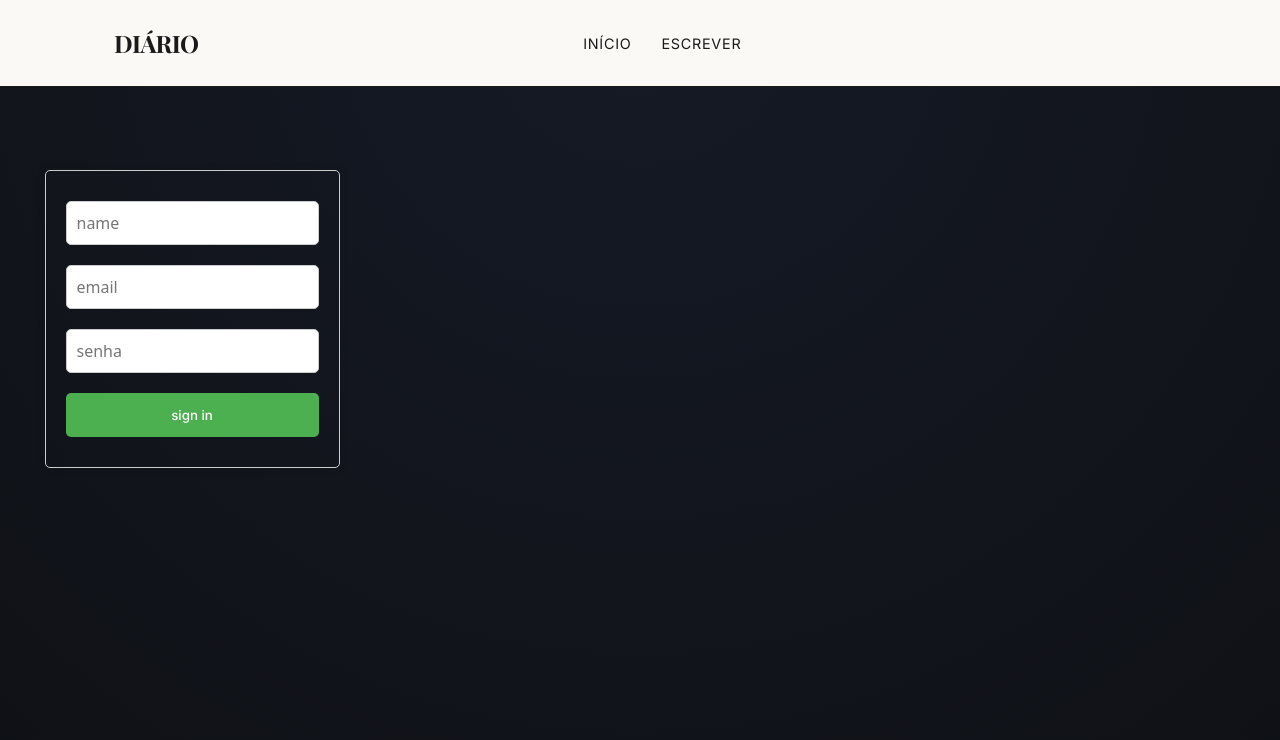
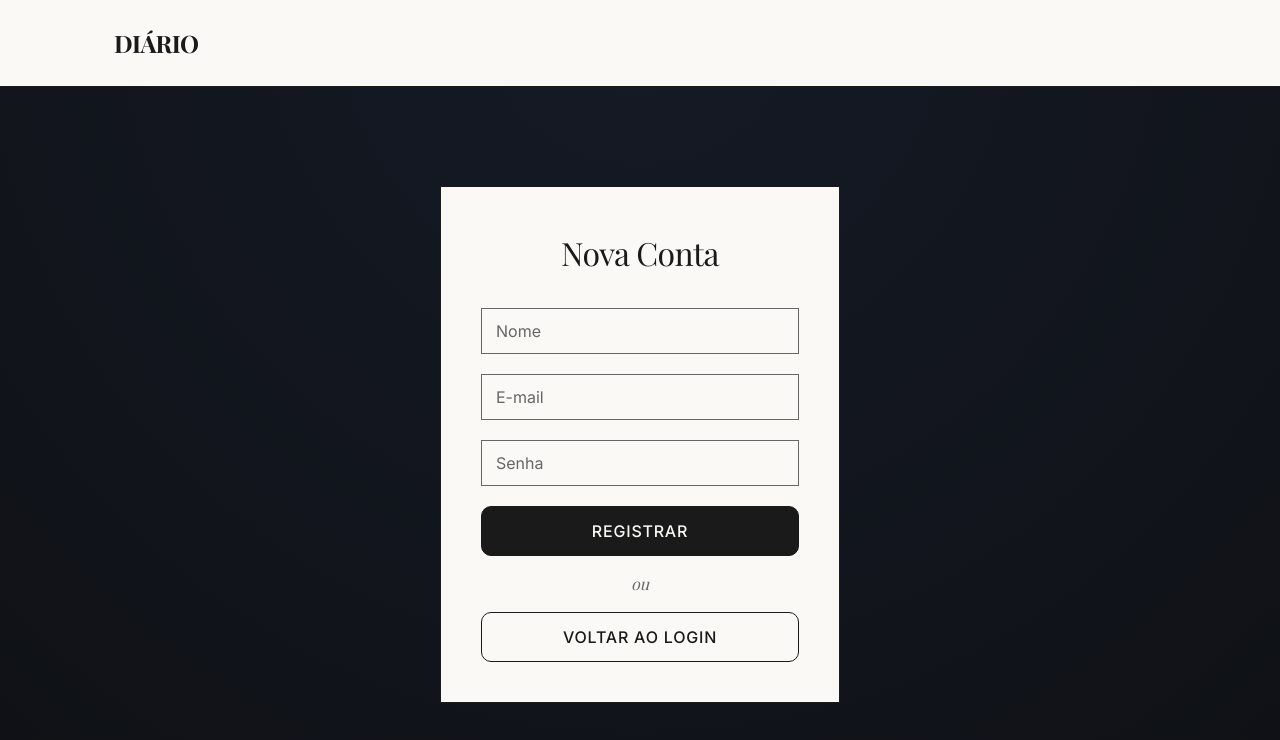
Before and after one commit to he445/diarioFrontOfc, a React (Vite) app in the folder react-ts/: page /creat in a window 1280 px wide. Shown: the top 740 px of the page. Built offline with nearby package versions, Linux system fonts and the light colour scheme; a web font is replaced by a local one.

Commit message:
feat: refatoring

```diff
--- a/react-ts/src/create/creat.tsx
+++ b/react-ts/src/create/creat.tsx
@@ -4,54 +4,76 @@ import { api } from "../utils/api/api";
 import { User } from "../utils/types/data";
 import { useNavigate } from "react-router-dom";
 
-function creat() {
+// O nome da função DEVE começar com maiúscula no React
+function Creat() {
   const navigate = useNavigate();
   const [newUser, setNewUser] = useState<User>({} as User);
+
   async function handleSubmit(e: FormEvent<HTMLFormElement>) {
     e.preventDefault();
     try {
       const createdUser = await api.creatUser(newUser);
       if (!createdUser) {
-        alert("usuario n existe ou senha/email incorretos");
+        alert("Erro ao criar conta. Verifique os dados e tente novamente.");
       } else {
-        navigate("/");
+        navigate("/"); // Volta pro login após criar a conta com sucesso
       }
-    } catch (error) {}
+    } catch (error) {
+      console.error("Erro na criação:", error);
+    }
   }
 
   return (
-    <section className="creatArea">
+    <section className="createArea">
+      <div className="createBox">
+        <h2 className="createTitle">Nova Conta</h2>
+
         <form className="formCreate" onSubmit={handleSubmit}>
           <input
-        className="creatInput"
-          placeholder="name"
+            className="createInput"
+            placeholder="Nome"
+            type="text"
+            required
             onChange={(event) => {
               setNewUser({ ...newUser, name: event.target.value });
-            console.log("aoba", newUser);
             }}
-        ></input>
-        <input className="creatInput"
-          placeholder="email"
+          />
+          <input
+            className="createInput"
+            placeholder="E-mail"
             type="email"
             required
             onChange={(event) => {
               setNewUser({ ...newUser, email: event.target.value });
-            console.log("aoba", newUser);
             }}
-        ></input>
+          />
           <input
-        className="creatInput"
-          placeholder="senha"
-
+            className="createInput"
+            placeholder="Senha"
+            type="password" /* Muito importante para esconder os caracteres! */
             required
             onChange={(event) => {
               setNewUser({ ...newUser, password: event.target.value });
-            console.log("aoba", newUser);
             }}
-        ></input>
-        <button>sign in</button>
+          />
+
+          <button className="createBtn primary" type="submit">
+            Registrar
+          </button>
+
+          <div className="createDivider">ou</div>
+
+          <button
+            className="createBtn secondary"
+            type="button"
+            onClick={() => navigate("/")}
+          >
+            Voltar ao Login
+          </button>
         </form>
+      </div>
     </section>
   );
 }
-export default creat;
+
+export default Creat;
--- a/react-ts/src/create/create.css
+++ b/react-ts/src/create/create.css
@@ -1,44 +1,95 @@
-.creatArea {
+/* create.css */
+.createArea {
   display: flex;
   justify-content: center;
   align-items: center;
-  margin-top: 2rem;
-  height: 50vh;
-  width: 30vw;
+  min-height: calc(100vh - 150px);
+  padding: 20px;
 }
 
-.formCreate{
+.createBox {
+  width: 100%;
+  max-width: 400px;
+  padding: 40px;
+  /* Sem sombras, apenas linha de contorno */
+  border: 1px solid var(--color-ink);
+  background-color: var(--bg-paper);
+}
+
+.createTitle {
+  font-family: var(--font-serif);
+  text-align: center;
+  font-size: 2rem;
+  margin-bottom: 30px;
+  font-weight: 400;
+  letter-spacing: -0.02em;
+  color: var(--color-ink);
+}
+
+.formCreate {
   display: flex;
   flex-direction: column;
-  align-items: center;
-  padding: 20px;
-  border: 1px solid #ccc;
-  border-radius: 5px;
-  box-shadow: 0px 0px 10px rgba(0, 0, 0, 0.1);
 }
 
-.formCreate .creatInput {
+.createInput {
   width: 100%;
-  padding: 10px;
-  margin: 10px 0;
-  font-size: 16px;
-  border: 1px solid #ccc;
-  border-radius: 5px;
-  box-sizing: border-box;
+  padding: 12px 14px;
+  margin-bottom: 20px;
+  font-family: var(--font-sans);
+  font-size: 1rem;
+  color: var(--color-ink);
+  background: transparent;
+  border: 1px solid var(--color-muted);
+  outline: none;
+  transition: border-color 0.2s;
 }
 
-.formCreate button {
-  width: 100%;
-  background-color: #4caf50;
-  color: white;
-  padding: 14px 20px;
-  margin: 10px 0;
-  border: none;
-  border-radius: 5px;
-  cursor: pointer;
-  transition: background-color 0.3s ease;
+.createInput::placeholder {
+  color: var(--color-muted);
 }
 
-.formCreate button:hover {
-  background-color: #3e8e41;
+.createInput:focus {
+  border-color: var(--color-ink);
 }
+
+/* Botões */
+.createBtn {
+  width: 100%;
+  padding: 14px 20px;
+  font-size: 1rem;
+  font-family: var(--font-sans);
+  text-transform: uppercase;
+  letter-spacing: 0.05em;
+  cursor: pointer;
+  transition: all 0.2s ease;
+}
+
+.createBtn.primary {
+  background-color: var(--color-ink);
+  color: var(--bg-paper);
+  border: 1px solid var(--color-ink);
+}
+
+.createBtn.primary:hover {
+  background-color: transparent;
+  color: var(--color-ink);
+}
+
+.createDivider {
+  text-align: center;
+  margin: 15px 0;
+  font-family: var(--font-serif);
+  color: var(--color-muted);
+  font-style: italic;
+}
+
+.createBtn.secondary {
+  background-color: transparent;
+  color: var(--color-ink);
+  border: 1px solid var(--color-ink);
+}
+
+.createBtn.secondary:hover {
+  background-color: var(--color-ink);
+  color: var(--bg-paper);
+}
--- a/react-ts/src/main.tsx
+++ b/react-ts/src/main.tsx
@@ -1,22 +1,21 @@
-import React from 'react'
-import ReactDOM from 'react-dom/client'
-import NavBar from './navBar/navbar'
-import Login from './login/login'
-import Creat from './create/creat'
-import Home from './home/home'
+import React from "react";
+import ReactDOM from "react-dom/client";
+import NavBar from "./navBar/navbar";
+import Login from "./login/login";
+import Creat from "./create/creat";
+import Home from "./home/home";
 import { BrowserRouter, Routes, Route } from "react-router-dom";
-import './index.css'
+import "./index.css";
 
-ReactDOM.createRoot(document.getElementById('root') as HTMLElement).render(
+ReactDOM.createRoot(document.getElementById("root") as HTMLElement).render(
   <React.StrictMode>
-    <NavBar />
     <BrowserRouter>
-<Routes>
-  <Route path="/" element={<Login/>} />
-  <Route path="/home" element={<Home/>} />
-  <Route path="/creat" element={<Creat/>} />
-</Routes>
-</BrowserRouter>
-
+      <NavBar />
+      <Routes>
+        <Route path="/" element={<Login />} />
+        <Route path="/home" element={<Home />} />
+        <Route path="/creat" element={<Creat />} />
+      </Routes>
+    </BrowserRouter>
   </React.StrictMode>,
-)
+);
--- a/react-ts/src/navBar/navBar.css
+++ b/react-ts/src/navBar/navBar.css
@@ -1,6 +1,7 @@
-/* navBar.css */
+/* navBar.css (COMPLETO) */
+
+/* Barra geral */
 .navbar {
-  /* Retiramos o display: flex daqui. A navbar agora é só o "fundo" e a "borda" */
   background: var(--bg-paper);
   position: sticky;
   top: 0;
@@ -9,13 +10,13 @@
   margin-bottom: 2rem;
 }
 
-/* Nova classe que vai dentro do container para separar os itens */
+/* O Segredo do alinhamento está aqui: */
 .nav-content {
   display: flex;
-  justify-content: space-between;
+  justify-content: space-between; /* Mantém o H1 na esquerda e o Perfil na Direita */
   align-items: center;
   width: 100%;
-  padding: 24px 0; /* O respiro fica aqui agora */
+  padding: 20px 0;
 }
 
 .navbar h1 {
@@ -23,12 +24,13 @@
   font-size: 1.5rem;
   letter-spacing: -0.02em;
   text-transform: uppercase;
-  margin: 0; /* Garante que o H1 não empurre as coisas */
+  margin: 0;
 }
 
+/* Menu de Links */
 .nav-links {
   display: flex;
-  gap: 30px; /* Aumentei um pouco o espaço entre "Início" e "Escrever" */
+  gap: 30px;
 }
 
 .nav-links a {
@@ -38,17 +40,141 @@
   text-transform: uppercase;
   letter-spacing: 0.05em;
   transition: opacity 0.2s;
+  text-decoration: none;
 }
 
 .nav-links a:hover {
   opacity: 0.5;
 }
 
+/* Perfil */
 .user-profile {
   display: flex;
   align-items: center;
   gap: 10px;
   cursor: pointer;
-  /* Se não tiver avatar ainda, defina uma largura mínima para a div não sumir e bugar o layout */
-  min-width: 40px;
 }
+
+.user-name {
+  font-family: var(--font-serif);
+  font-style: italic;
+  font-size: 1.1rem;
+}
+
+/* -----------------------------
+   Estilos do Modal Editorial
+------------------------------ */
+
+.modal-header {
+  display: flex;
+  justify-content: space-between;
+  align-items: center;
+  margin-bottom: 25px;
+  border-bottom: 1px solid var(--color-ink);
+  padding-bottom: 10px;
+}
+
+.modal-title {
+  font-family: var(--font-serif);
+  font-size: 1.8rem;
+  font-weight: 400;
+  margin: 0;
+}
+
+.close-btn {
+  background: transparent;
+  border: none;
+  font-family: var(--font-sans);
+  font-size: 1.2rem;
+  cursor: pointer;
+  padding: 0;
+}
+
+.close-btn:hover {
+  color: var(--color-muted);
+  background: transparent;
+}
+
+.modal-form {
+  display: flex;
+  flex-direction: column;
+}
+
+.modal-form label {
+  font-family: var(--font-sans);
+  font-size: 0.85rem;
+  text-transform: uppercase;
+  letter-spacing: 0.05em;
+  margin-bottom: 5px;
+  color: var(--color-muted);
+}
+
+.modal-input {
+  width: 100%;
+  padding: 10px 14px;
+  margin-bottom: 20px;
+  font-family: var(--font-sans);
+  font-size: 1rem;
+  color: var(--color-ink);
+  background: transparent;
+  border: 1px solid var(--color-muted);
+  outline: none;
+  transition: border-color 0.2s;
+}
+
+.modal-input:focus {
+  border-color: var(--color-ink);
+}
+
+.modal-btn {
+  padding: 12px 20px;
+  font-size: 1rem;
+  font-family: var(--font-sans);
+  text-transform: uppercase;
+  letter-spacing: 0.05em;
+  cursor: pointer;
+  transition: all 0.2s ease;
+  margin-top: 10px;
+}
+
+.modal-btn.primary {
+  background-color: var(--color-ink);
+  color: var(--bg-paper);
+  border: 1px solid var(--color-ink);
+}
+
+.modal-btn.primary:hover {
+  background-color: transparent;
+  color: var(--color-ink);
+}
+
+.modal-danger-zone {
+  margin-top: 30px;
+  display: flex;
+  justify-content: space-between;
+  border-top: 1px dashed var(--color-muted);
+  padding-top: 15px;
+}
+
+.text-btn {
+  background: transparent;
+  border: none;
+  padding: 0;
+  font-family: var(--font-sans);
+  font-size: 0.9rem;
+  text-decoration: underline;
+  cursor: pointer;
+}
+
+.text-btn:hover {
+  background: transparent;
+  color: var(--color-muted);
+}
+
+.text-btn.danger {
+  color: #d32f2f;
+}
+
+.text-btn.danger:hover {
+  color: #9a0007;
+}
--- a/react-ts/src/navBar/navbar.tsx
+++ b/react-ts/src/navBar/navbar.tsx
@@ -1,33 +1,170 @@
+import { FormEvent, useEffect, useState } from 'react';
+import { useNavigate, useLocation } from 'react-router-dom'; // <-- Adicionado useLocation
 import Modal from 'react-modal';
-import { FormEvent, useEffect, useState } from 'react'
 import Avatar from '@mui/material/Avatar';
-import Stack from '@mui/material/Stack';
-import { deepOrange } from '@mui/material/colors'
-import './navBar.css'
+import './navBar.css';
+import { api } from '../utils/api/api';
 import { User } from '../utils/types/data';
-import { api } from '../utils/api/api';
+
+// Estilo Editorial para o Modal
+const customStyles = {
+  content: {
+    top: '50%',
+    left: '50%',
+    right: 'auto',
+    bottom: 'auto',
+    marginRight: '-50%',
+    transform: 'translate(-50%, -50%)',
+    width: '90%',
+    maxWidth: '500px',
+    background: 'var(--bg-paper)',
+    border: '1px solid var(--color-ink)',
+    borderRadius: '0',
+    padding: '40px',
+  },
+  overlay: {
+    background: 'rgba(26, 26, 26, 0.7)',
+    backdropFilter: 'blur(3px)',
+    zIndex: 1000,
+  },
+};
+
+Modal.setAppElement('#root');
 
 function NavBar() {
+  const navigate = useNavigate();
+  const location = useLocation(); // <-- Descobre em qual página estamos
+  const [modalIsOpen, setModalIsOpen] = useState(false);
+  const [user, setUser] = useState<User>({} as User);
+
+  // Lógica: Se a rota for '/' (Login) ou '/creat' (Criar Conta), é uma página de autenticação.
+  const isAuthPage = location.pathname === '/' || location.pathname === '/creat';
+
+  const getUserId = () => {
+    const storageData = localStorage.getItem("user");
+    if (!storageData) return null;
+    return JSON.parse(storageData).id;
+  };
+
+  function handleModal() {
+    setModalIsOpen(!modalIsOpen);
+  }
+
+  const getUser = async () => {
+    const userId = getUserId();
+    if (!userId) return;
+
+    try {
+      const res = await api.getUser(userId);
+      setUser(res);
+    } catch (error) {
+      console.error("Erro ao buscar usuário", error);
+    }
+  };
+
+  const updatePost = async (e: FormEvent<HTMLFormElement>) => {
+    e.preventDefault();
+    const userId = getUserId();
+    if (!userId) return;
+
+    const updatedUser = {
+      name: e.currentTarget.uname.value,
+      email: e.currentTarget.email.value,
+      image: e.currentTarget.image.value,
+    };
+
+    try {
+      await api.updateUser(updatedUser, userId);
+      setUser({ ...user, ...updatedUser });
+      handleModal();
+    } catch (error) {
+      alert("Erro ao atualizar perfil");
+    }
+  };
+
+  const deleteUser = async () => {
+    const userId = getUserId();
+    if (!userId) return;
+
+    if (window.confirm("Tem certeza que deseja deletar sua conta de escritor? Essa ação é irreversível.")) {
+      await api.deleteUser(userId);
+      localStorage.removeItem("user");
+      navigate("/");
+    }
+  };
+
+  const handleLogout = () => {
+    localStorage.removeItem("user");
+    navigate("/");
+  };
+
+  // O useEffect só vai buscar o usuário se NÃO estivermos na tela de login
+  useEffect(() => {
+    if (!isAuthPage) {
+      getUser();
+    }
+  }, [isAuthPage]);
+
   return (
     <nav className="navbar">
-      {/* Aqui combinamos o container (que limita em 800px) com o nav-content (que faz o flexbox) */}
       <div className="container nav-content">
 
-        {/* Item 1: Logo/Título - Fica na ESQUERDA */}
+        {/* Título - SEMPRE VISÍVEL */}
         <h1>Diário</h1>
 
-        {/* Item 2: Links - Fica no CENTRO */}
+        {/* Links Principais - SÓ VISÍVEL QUANDO LOGADO */}
+        {!isAuthPage && (
           <div className="nav-links">
             <a href="/home">Início</a>
             <a href="/creat">Escrever</a>
           </div>
+        )}
 
-        {/* Item 3: Perfil - Fica na DIREITA */}
-        <div className="user-profile">
-           {/* Adicione o seu Avatar aqui. O justify-content divide o espaço entre estes 3 blocos */}
+        {/* Área do Usuário - SÓ VISÍVEL QUANDO LOGADO */}
+        {!isAuthPage && (
+          <div className="user-profile" onClick={handleModal}>
+            <span className="user-name">{user.name ? user.name : "Perfil"}</span>
+            <Avatar
+              src={user.image || undefined}
+              sx={{ width: 36, height: 36, border: '1px solid #1A1A1A' }}
+              variant="square"
+            />
+          </div>
+        )}
       </div>
 
+      {/* Modal - SÓ RENDERIZA QUANDO LOGADO */}
+      {!isAuthPage && (
+        <Modal
+          isOpen={modalIsOpen}
+          onRequestClose={handleModal}
+          style={customStyles}
+          contentLabel="Configurações do Perfil"
+        >
+          <div className="modal-header">
+            <h2 className="modal-title">Seu Perfil</h2>
+            <button className="close-btn" onClick={handleModal}>X</button>
           </div>
+
+          <form className="modal-form" onSubmit={updatePost}>
+            <label>Nome (Pseudônimo)</label>
+            <input className="modal-input" type="text" name="uname" defaultValue={user.name} required />
+
+            <label>E-mail</label>
+            <input className="modal-input" type="email" name="email" defaultValue={user.email} required />
+
+            <label>URL da Foto (Avatar)</label>
+            <input className="modal-input" type="url" name="image" placeholder="https://..." defaultValue={user.image} />
+
+            <button type="submit" className="modal-btn primary">Salvar Alterações</button>
+          </form>
+
+          <div className="modal-danger-zone">
+            <button className="text-btn" onClick={handleLogout}>Sair da conta (Logout)</button>
+            <button className="text-btn danger" onClick={deleteUser}>Excluir conta</button>
+          </div>
+        </Modal>
+      )}
     </nav>
   );
 }
```
Lines whose indentation alone changed are shown as unchanged.
